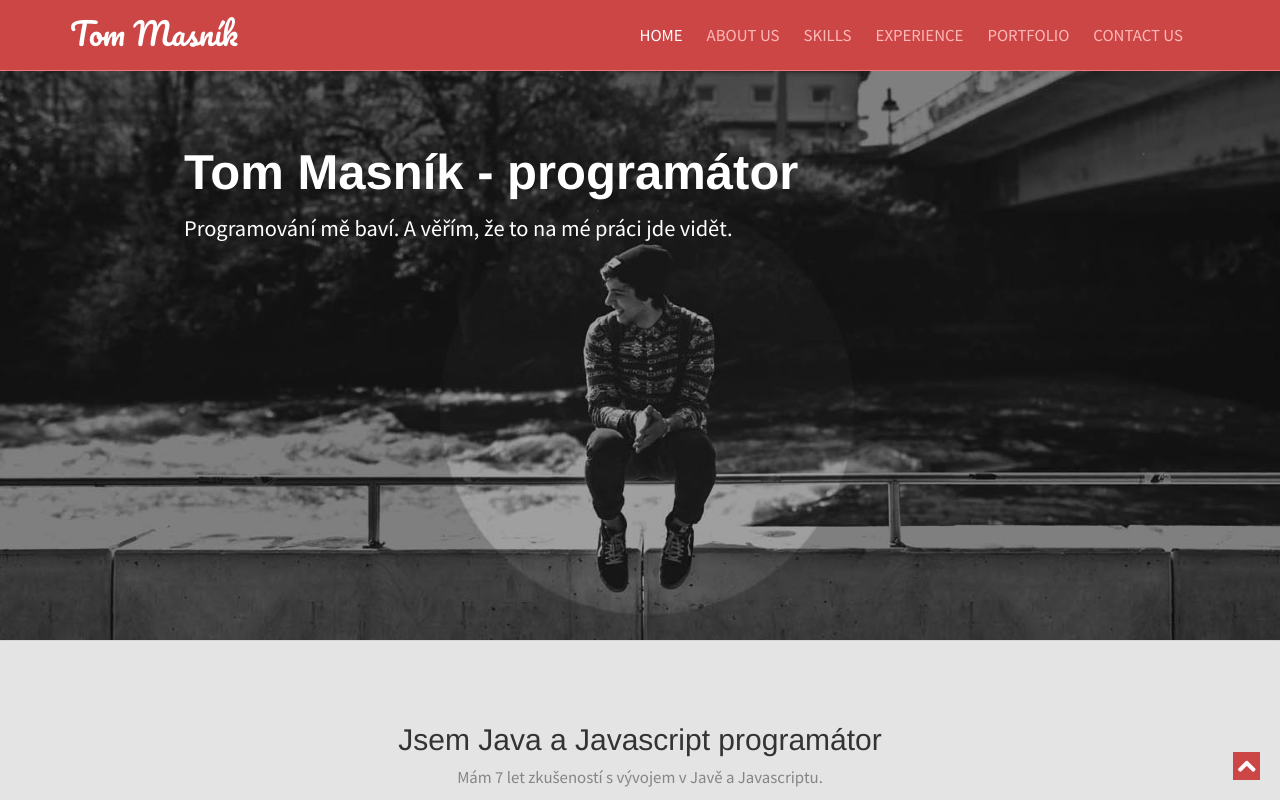
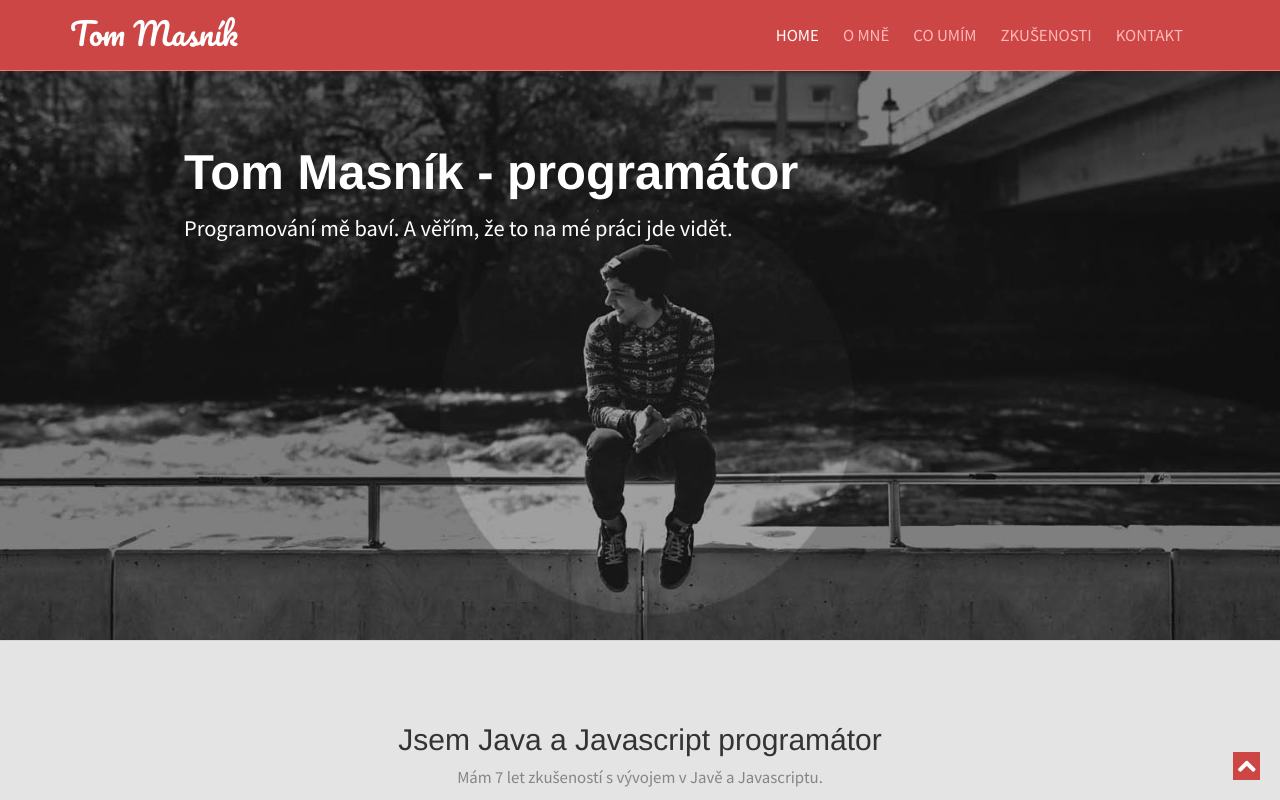
Before and after one commit to tommasnik/tommasnik.github.io, a plain HTML site: page index.html in a window 1280 px wide. Shown: the top 800 px of the page. Drawn offline with Linux system fonts and the light colour scheme.

Commit message:
preklad navbaru

```diff
--- a/index.html
+++ b/index.html
@@ -48,11 +48,11 @@
                 <div id="main-nav" class="collapse navbar-collapse">
                     <ul class="nav navbar-nav" id="mainNav">
                         <li class="active"><a href="#home" class="scroll-link">Home</a></li>
-                        <li><a href="#aboutUs" class="scroll-link">About Us</a></li>
-                        <li><a href="#skills" class="scroll-link">Skills</a></li>
-                        <li><a href="#experience" class="scroll-link">Experience</a></li>
-                        <li><a href="#portfolio" class="scroll-link">Portfolio</a></li>
-                        <li><a href="#contactUs" class="scroll-link">Contact Us</a></li>
+                        <li><a href="#aboutUs" class="scroll-link">O mně</a></li>
+                        <li><a href="#skills" class="scroll-link">Co umím</a></li>
+                        <li><a href="#experience" class="scroll-link">Zkušenosti</a></li>
+                        <!--<li><a href="#portfolio" class="scroll-link">Portfolio</a></li>-->
+                        <li><a href="#contactUs" class="scroll-link">Kontakt</a></li>
                     </ul>
                 </div>
                 <!--/.navbar-collapse-->
```
